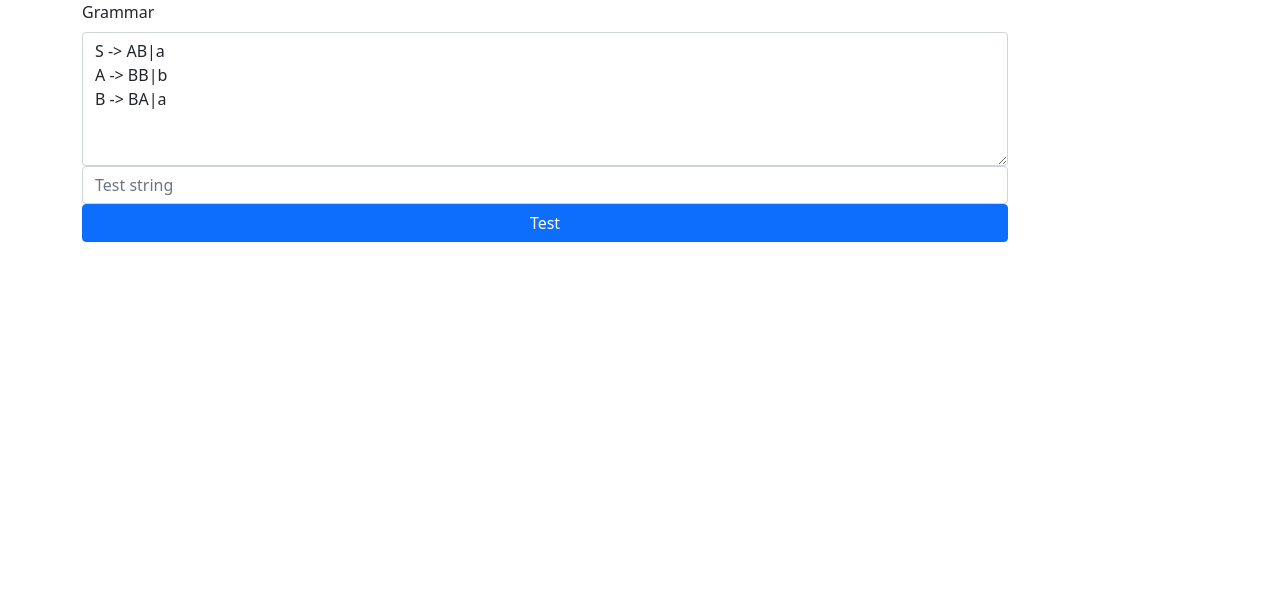
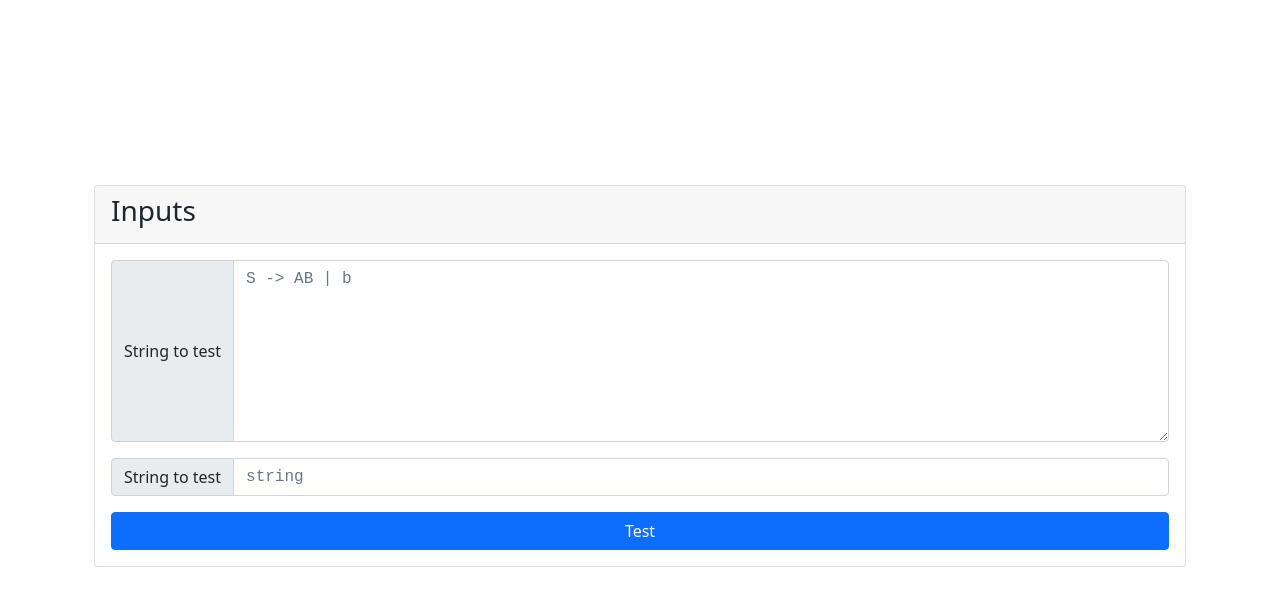
Before and after one commit to bjuan210302/context-free-grammar, a Vue app: page / in a window 1280 px wide. Shown: the top 606 px of the page. Built offline with nearby package versions, Linux system fonts and the light colour scheme.

Commit message:
full functionality + visual improv

```diff
--- a/public/index.html
+++ b/public/index.html
@@ -14,7 +14,7 @@
     <noscript>
       <strong>We're sorry but <%= htmlWebpackPlugin.options.title %> doesn't work properly without JavaScript enabled. Please enable it to continue.</strong>
     </noscript>
-    <div class="container" id="app"></div>
+    <div class="container vh-100 justify-content-center" id="app"></div>
     <!-- built files will be auto injected -->
   </body>
 </html>
--- a/src/App.vue
+++ b/src/App.vue
@@ -1,25 +1,36 @@
 <template>
-  <div class="row">
-    <div class="col-10">
-      <label class="form-label">Grammar</label>
-      <textarea class="form-control" ref="stringGrammar" rows="5">S -> AB|a
-A -> BB|b
-B -> BA|a</textarea>
+<div class="row align-items-center justify-content-center h-100">
+  <div class="row justify-content-center">
 
-      <input class="form-control" ref="testString" type="text" placeholder="Test string">
+      <div class="col-12 py-4">
+        <div class="card">
+          <div class="card-header">
+            <h3>Inputs</h3>
+          </div>
+          <div class="card-body">
+            <div class="input-group mb-3">
+              <span class="input-group-text">String to test</span>
+              <textarea class="form-control" ref="stringGrammar" rows="7" placeholder="S -> AB | b"></textarea>
+            </div>
 
-      <button type="submit" class="btn btn-primary col-12" @click="test">Test</button>
+            <div class="input-group mb-3">
+              <span class="input-group-text">String to test</span>
+              <input type="text" class="form-control" placeholder="string" ref="testString">
+            </div>
 
-      <div class="row" ref="xdxd"></div>
+            <button type="submit" class="btn btn-primary col-12" @click="test">Test</button>
+          </div>
+        </div>
+      </div>
 
-    </div>
+    <div class="col-12 py-4" ref="xdxd"></div>
+
+
+
   </div>
 
-  <div class="row">
-    <div class="col-">
+</div>
 
-    </div>
-  </div>
 </template>
 
 <script>
@@ -44,16 +55,17 @@ export default {
 
       const outputs = this.$store.getters.outputs
 
-      this.mountTable(this.$refs.testString.value, outputs[1])
+      this.mountTable(this.$refs.testString.value, outputs[0], outputs[1])
     },
 
-    mountTable(strTest, outputMatrixParam){
+    mountTable(strTest, isGeneratedParam, outputMatrixParam){
       var componentInstance
       var componentDefinition = defineComponent({
         extends: defineComponent(CYKTable),
 
         data: () => ({
           testString: strTest,
+          isGenerated: isGeneratedParam,
           outputMatrix: outputMatrixParam
         }),
 
@@ -66,13 +78,16 @@ export default {
 
   },
 
-  mounted() {
-
-    // this.$refs.container.appendChild(ProjectRowInstance.$el);
-  }
-
 }
 </script>
 
-<style>
+<style scoped>
+  textarea{
+    font-family: 'Courier New';
+  }
+
+  input{
+    font-family: 'Courier New';
+  }
+
 </style>
--- a/src/code/Grammar.js
+++ b/src/code/Grammar.js
@@ -20,7 +20,8 @@ export class Grammar{
         // console.log('OUTPUT');
         // console.log(JSON.stringify(this.outputMatrix, null, '\t'));
 
-        return [true, this.outputMatrix]
+        const isGenerated = this.outputMatrix[0][ this.outputMatrix[0].length-1 ].includes('S')
+        return [isGenerated, this.outputMatrix]
     }
 
     calcFirstColumn(testString){
--- a/src/components/CYKTable.vue
+++ b/src/components/CYKTable.vue
@@ -1,29 +1,51 @@
 <template>
   <div class="card">
-    <table class="table">
-      <thead>
-        <tr>
-          <th> j </th>
-          <th v-for="(n, index) in testString" :key="n"> j = {{index+1}} </th>
-        </tr>
-      </thead>
 
+    <div class="card-header" :class="isGenerated ? 'generated' : 'not-generated'">
+      <h3>Output </h3>
+    </div>
 
-      <tr class="table" v-for="(n, index) in testString" :key="n"> {{n}}
+    <div class="card-body">
+      <div class="pb-3">{{message}}</div>
+      <table class="table table-bordered">
 
-        <td v-for="prod in outputMatrix[index]" :key="prod"> {{prod}} </td>
+        <thead>
+          <tr>
+            <th> j </th>
+            <th class="table-bordered" v-for="(n, index) in testString" :key="n"> j = {{index+1}} </th>
+          </tr>
 
-      </tr>
+          <tr class="table-bordered" v-for="(n, index) in testString" :key="n">
+            <th>{{n}}</th>
+            <th v-for="prod in outputMatrix[index]" :key="prod"> {{prod}} </th>
+          </tr>
+        </thead>
 
-    </table>
+      </table>
+    </div>
+
   </div>
 </template>
 
 <script>
 export default {
+  computed: {
+    message(){
+      if(this.isGenerated){
+        return 'The string is generated by this grammar'
+      }
+      return 'The string is NOT generated by this grammar'
+    }
+  }
 }
 </script>
 
-<style scoped>
+<style>
+  div.generated{
+    background-color: rgb(139, 219, 152);
+  }
 
+  div.not-generated{
+    background-color: rgb(219, 139, 139);
+  }
 </style>
```
